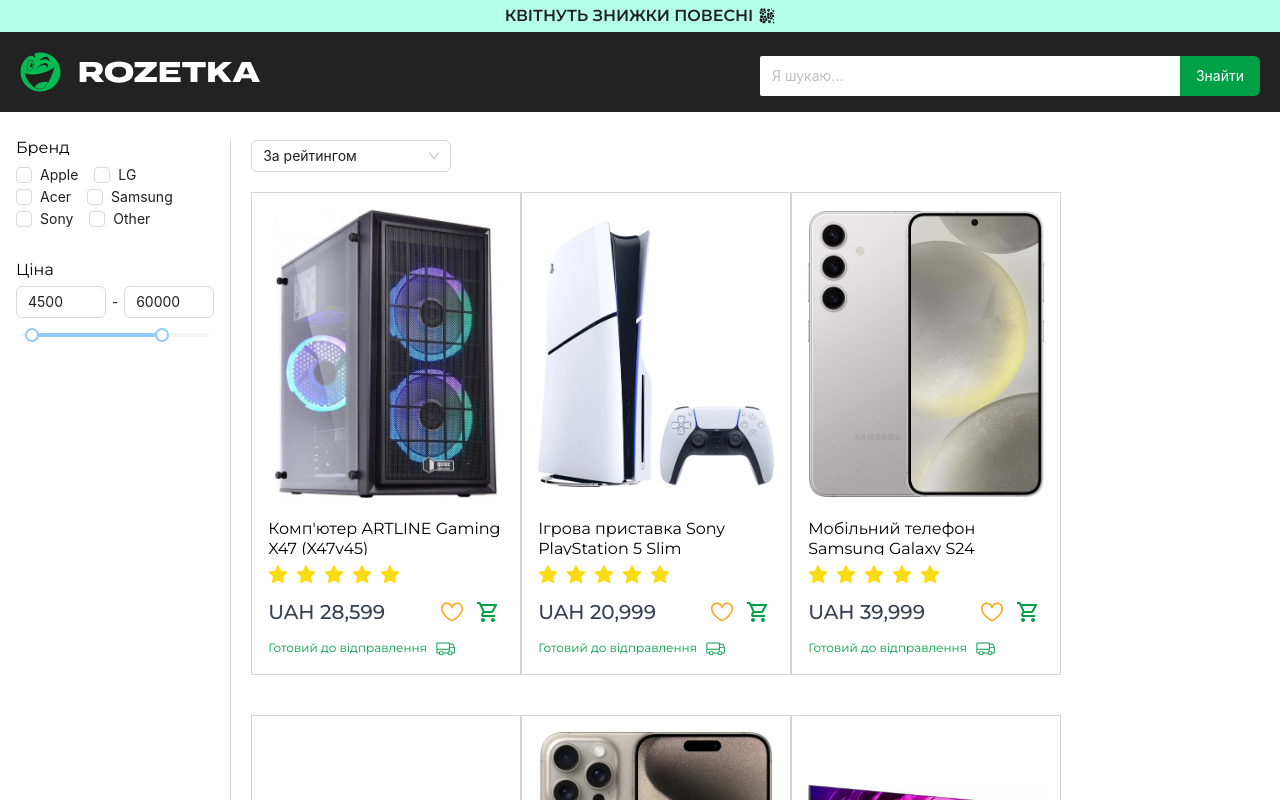
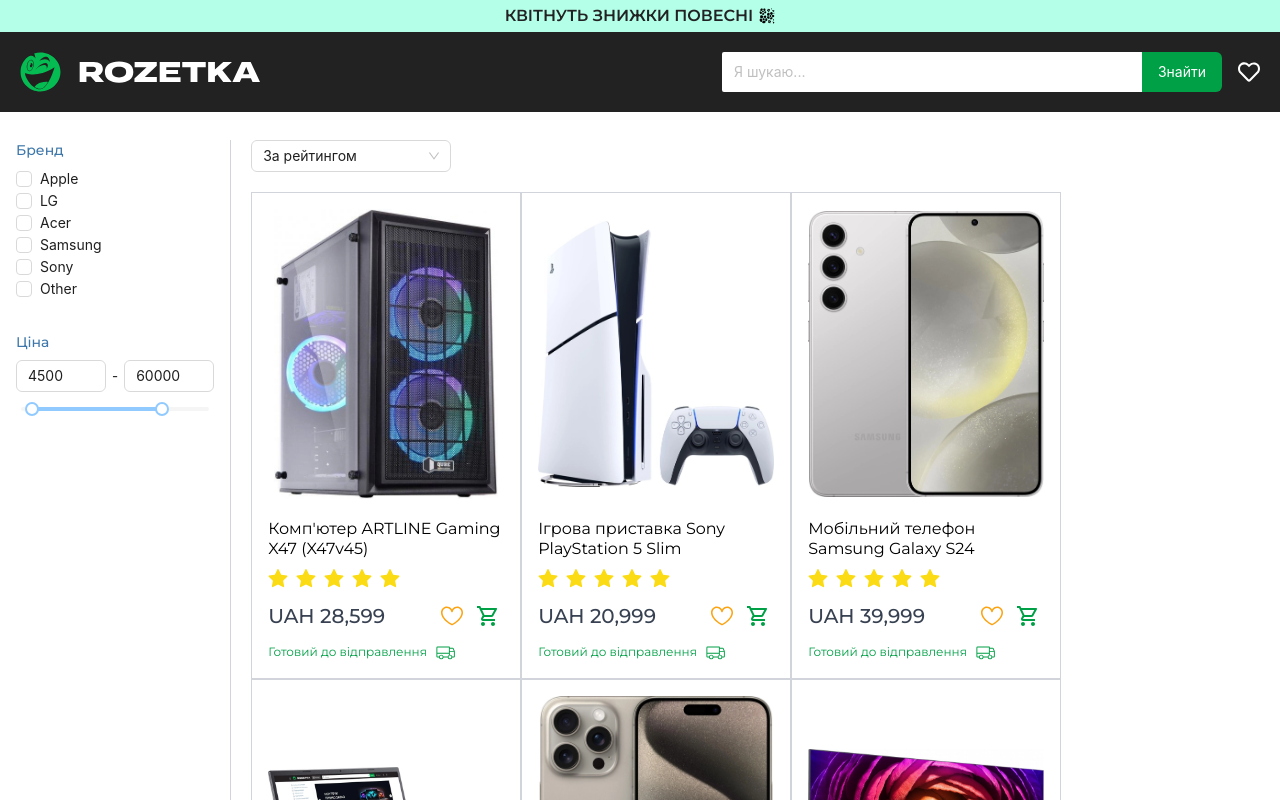
Before and after one commit to StinflixWork/online-store, a React (Vite) app: page / in a window 1280 px wide. Shown: the top 800 px of the page. Built offline with nearby package versions, Linux system fonts and the light colour scheme.

Commit message:
add: routes & favourites page

```diff
--- a/package.json
+++ b/package.json
@@ -16,6 +16,7 @@
     "react-dom": "^18.2.0",
     "react-icons": "^5.0.1",
     "react-redux": "^9.1.0",
+    "react-router-dom": "^6.23.0",
     "react-slick": "^0.30.2",
     "redux": "^5.0.1",
     "sass": "^1.72.0"
--- a/src/App.tsx
+++ b/src/App.tsx
@@ -1,13 +1,18 @@
+import { Route, Routes } from 'react-router-dom'
+
 import { Header } from 'components/header/Header.tsx'
 
-import { CatalogPage } from './pages'
+import { CatalogPage, FavouritePage } from './pages'
 
 function App() {
 	return (
-		<div className='min-h-full pb-52'>
+		<div className='min-h-full pb-52 overflow-clip'>
 			<Header />
 			<main className='py-7'>
-				<CatalogPage />
+				<Routes>
+					<Route path='/' element={<CatalogPage />} />
+					<Route path='/favourites' element={<FavouritePage />} />
+				</Routes>
 			</main>
 		</div>
 	)
--- a/src/components/fields/checkbox/MyCheckbox.tsx
+++ b/src/components/fields/checkbox/MyCheckbox.tsx
@@ -20,5 +20,5 @@
 		setFilters(checkedValues as string[])
 	}
 
-	return <Checkbox.Group options={options} onChange={onChange} />
+	return <Checkbox.Group options={options} onChange={onChange} className='flex flex-col' />
 }
--- a/src/components/header/Header.tsx
+++ b/src/components/header/Header.tsx
@@ -1,5 +1,7 @@
 import { useState } from 'react'
+import { FaRegHeart } from 'react-icons/fa'
 import { GiFlowers } from 'react-icons/gi'
+import { Link } from 'react-router-dom'
 
 import { SearchProps } from 'antd/lib/input'
 import { selectAllProducts } from 'store/selectors/catalogSelectors.ts'
@@ -42,9 +44,14 @@
 				<p className='font-semibold uppercase text-[#222222]'>квітнуть знижки повесні</p>
 				<GiFlowers />
 			</div>
-			<div className='h-20 px-5 flex items-center justify-between bg-[#222222]'>
+			<div className='sticky top-0 h-20 px-5 flex items-center justify-between bg-[#222222]'>
 				<Logo />
-				<SearchField options={options} handleSearch={handleSearch} onSearchChange={onSearch} />
+				<div className='flex items-center gap-x-4'>
+					<SearchField options={options} handleSearch={handleSearch} onSearchChange={onSearch} />
+					<Link to='/favourites'>
+						<FaRegHeart color='#fff' size={22} />
+					</Link>
+				</div>
 			</div>
 		</header>
 	)
--- a/src/components/header/search-field/SearchField.tsx
+++ b/src/components/header/search-field/SearchField.tsx
@@ -32,7 +32,11 @@
 				}
 			}}
 		>
-			<AutoComplete style={{ width: 500 }} options={options} onSearch={handleSearch}>
+			<AutoComplete
+				style={{ width: 500, height: '100%' }}
+				options={options}
+				onSearch={handleSearch}
+			>
 				<Search
 					onSearch={onSearchChange}
 					placeholder='Я шукаю...'
--- a/src/components/logo/Logo.tsx
+++ b/src/components/logo/Logo.tsx
@@ -1,7 +1,9 @@
+import { Link } from 'react-router-dom'
+
 export const Logo = () => {
 	return (
-		<a href='/' className='w-[240px] h-[40px]'>
+		<Link to='/' className='w-[240px] h-[40px]'>
 			<img src='/logo/logo.svg' alt='logo' width='100%' height='100%' />
-		</a>
+		</Link>
 	)
 }
--- a/src/components/product-item/ProductItem.tsx
+++ b/src/components/product-item/ProductItem.tsx
@@ -34,7 +34,7 @@
 			>
 				<ProductImages images={product.images} />
 				<div className='flex flex-col gap-y-2.5'>
-					<div className='h-9 overflow-hidden'>
+					<div className='h-10 overflow-hidden'>
 						<h4 className='leading-5'>
 							<a href='#'>{product.title}</a>
 						</h4>
--- a/src/components/sidebar-filters/SidebarFilters.tsx
+++ b/src/components/sidebar-filters/SidebarFilters.tsx
@@ -12,11 +12,11 @@
 		<div className='basis-[300px] border-r border-solid border-gray-300 px-4'>
 			<div className='flex flex-col gap-y-8'>
 				<div className='flex flex-col gap-y-2'>
-					<h5>Бренд</h5>
+					<h5 className='text-sm text-[#3e77aa] font-medium'>Бренд</h5>
 					<MyCheckbox setFilters={brand => dispatch(setFilterBrand(brand))} />
 				</div>
 				<div className='flex flex-col gap-y-2'>
-					<h5>Ціна</h5>
+					<h5 className='text-sm text-[#3e77aa] font-medium'>Ціна</h5>
 					<SliderPrice setFilters={price => dispatch(setFilterPrice(price))} />
 				</div>
 			</div>
--- a/src/main.tsx
+++ b/src/main.tsx
@@ -1,6 +1,7 @@
 import React from 'react'
 import ReactDOM from 'react-dom/client'
 import { Provider } from 'react-redux'
+import { BrowserRouter } from 'react-router-dom'
 
 import 'styles/reset.scss'
 
@@ -10,7 +11,9 @@
 ReactDOM.createRoot(document.getElementById('root')!).render(
 	<React.StrictMode>
 		<Provider store={store}>
-			<App />
+			<BrowserRouter>
+				<App />
+			</BrowserRouter>
 		</Provider>
 	</React.StrictMode>
 )
--- a/src/pages/catalogPage.tsx
+++ b/src/pages/catalogPage.tsx
@@ -34,7 +34,7 @@
 				<div className='pb-5'>
 					<SelectSort />
 				</div>
-				<div className='flex flex-wrap gap-y-10'>{catalogContent}</div>
+				<div className='flex flex-wrap'>{catalogContent}</div>
 			</div>
 		</div>
 	)
```
Also changed, not shown: 1 other file (tests, documents, lock files or other folders).
